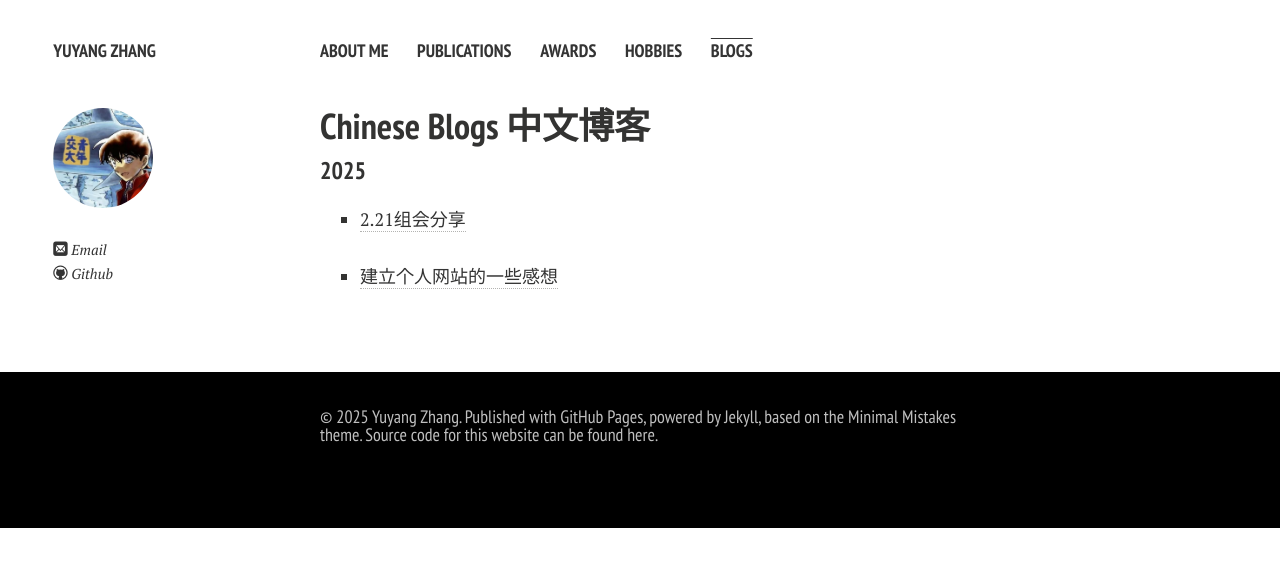
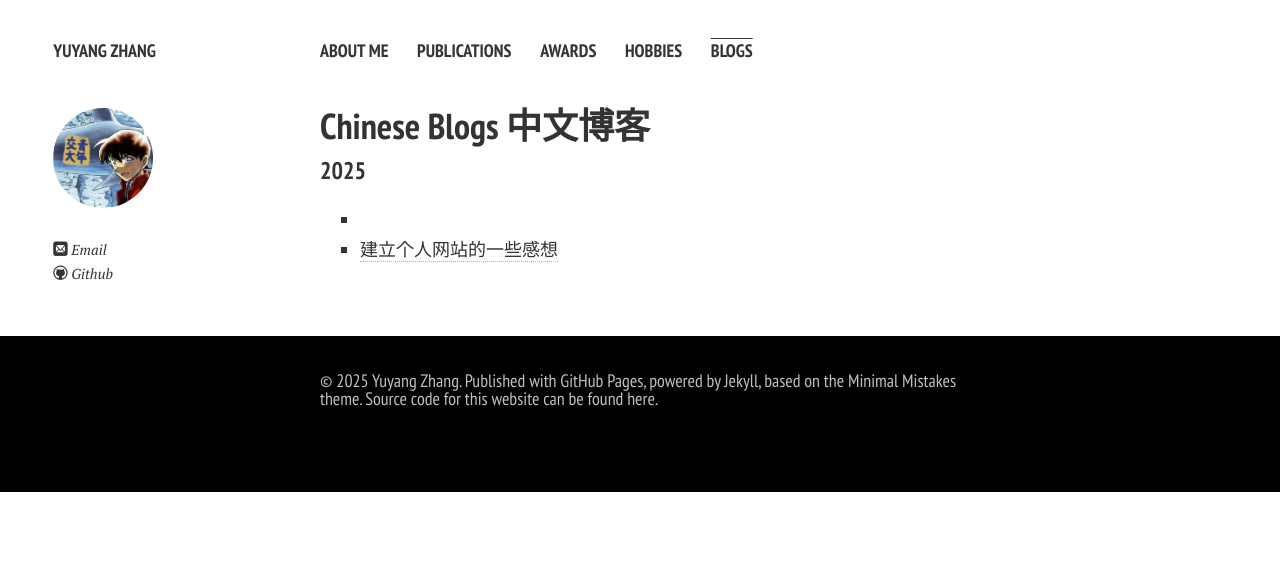
Before and after one commit to MonLightMagic/MonLightMagic.github.io, a Jekyll site: the page built from blogs.md, in a window 1280 px wide. Shown: the top 567 px of the page. Built offline with Jekyll 4.4.1, drawn with Linux system fonts in a browser that asks for light colours; nearby versions of some CDN libraries; comment, search, counter and statistics services are not loaded; a style sheet for code colours, icons or effects is not loaded.

Commit message:
Update blogs.md

```diff
--- a/blogs.md
+++ b/blogs.md
@@ -8,6 +8,6 @@ title: Blogs
 
 ### 2025
 
-- [2.21组会分享](http://zhangyuyang.top/blogs/2.21share)
+-
 
 - [建立个人网站的一些感想](http://zhangyuyang.top/blogs/1st_setup)
```
